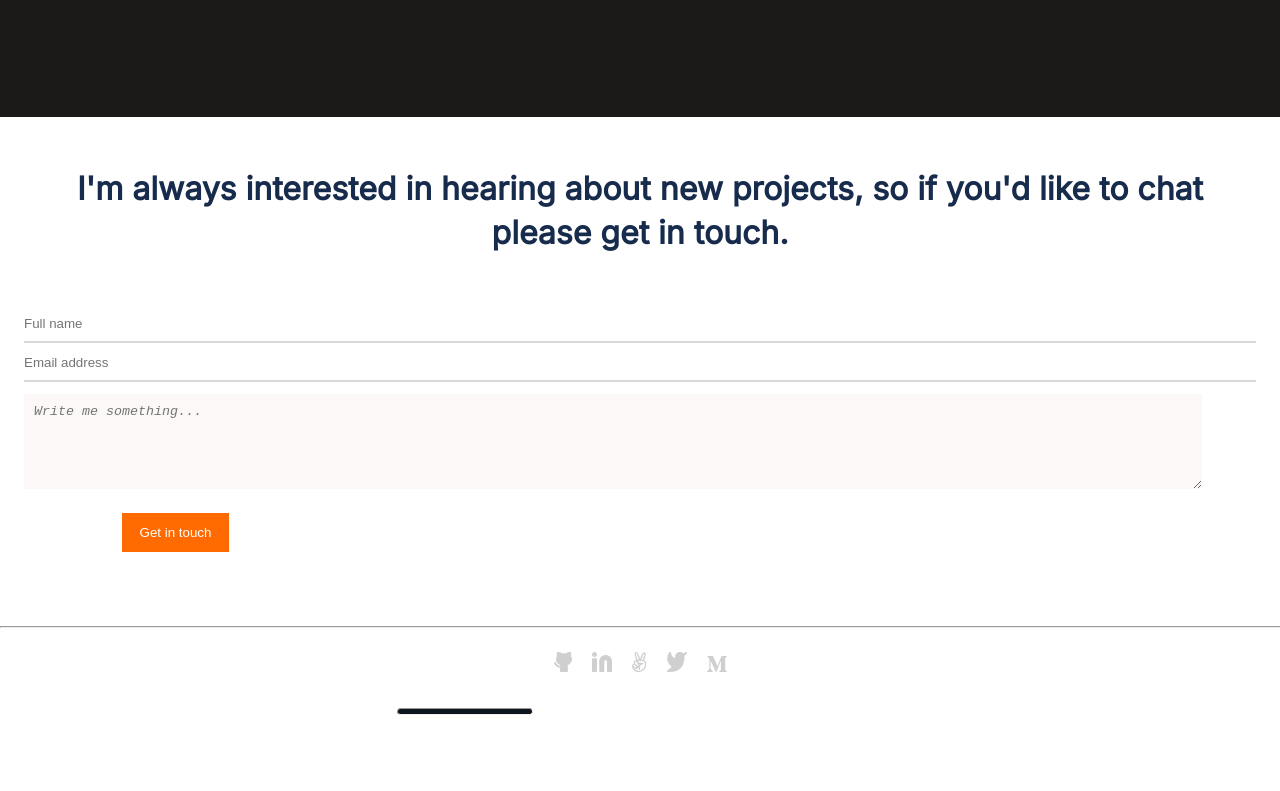
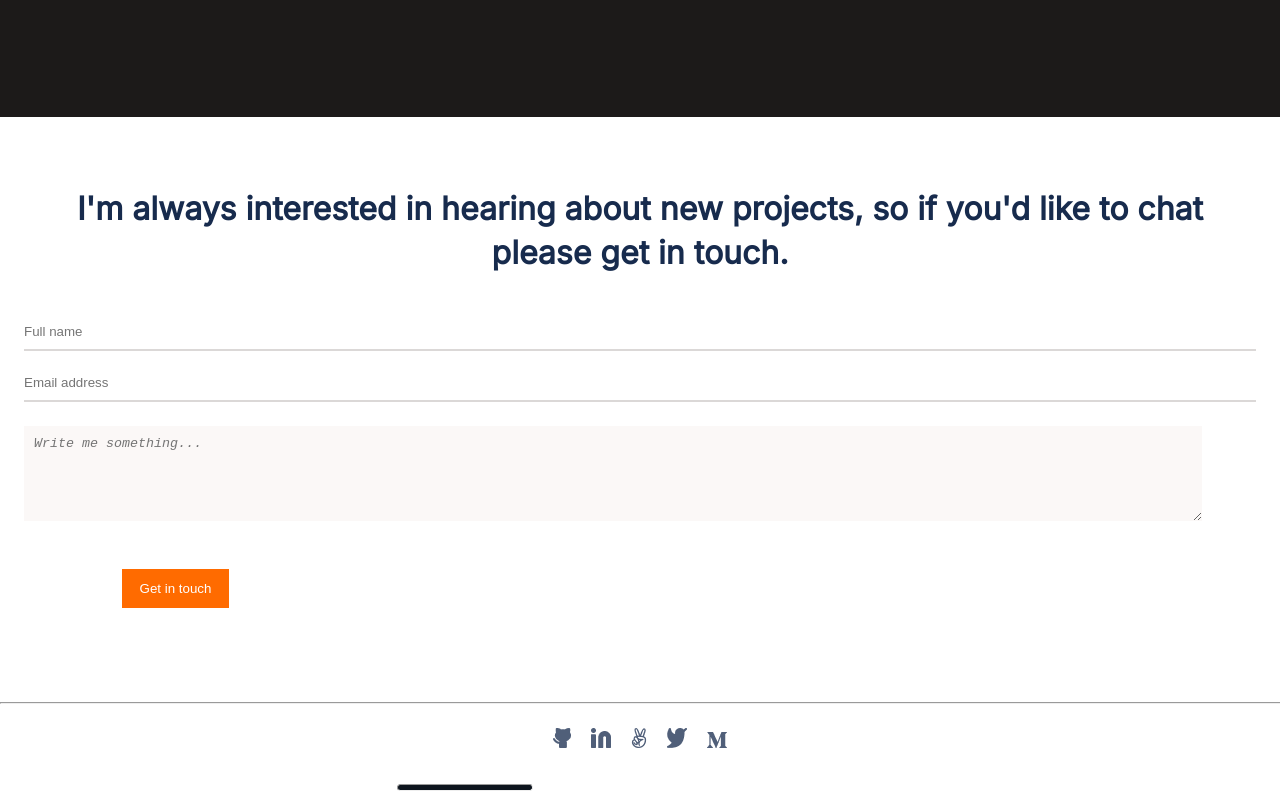
Before and after one commit to Obimbo07/Portfolio-2, a website: page index.html in a window 1280 px wide. Shown: the part 5331-6122 px from the top of the page. Before the commit the page ends 6046 px from the top, so only its background shows below. Drawn offline with Linux system fonts and the light colour scheme.

Commit message:
Updated project files and added footer link images.

```diff
--- a/index.html
+++ b/index.html
@@ -190,30 +190,30 @@
               <h2 class="feedback-text">
                   I'm always interested in hearing about new projects, so if you'd like to chat please get in touch.
               </h2>
-              <form action="https://formspree.io/your-email" method="POST">
+              <form action="https://formspree.io/f/xrgwgday" method="POST">
                   <input class="form-input" type="text" id="fullname" name="fullname" placeholder="Full name" maxlength="30" required>
                   <input class="form-input" type="email" id="email" name="email" placeholder="Email address" required>
                   <textarea id="message" name="message" rows="5" placeholder="Write me something..." maxlength="500" required></textarea>
-                  <input class="submit-btn" type="submit" value="Get in touch">
+                  <input class="submit-btn"  type="submit" value="Get in touch">
               </form>
             </div>
             <hr class="footer-break">
 
               <ul class="contact-links">
                 <li class="icons">
-                    <a href="https://github.com/Obimbo07" ><img src="img/github.svg" alt="GitHub" /></a>
+                    <a href="https://github.com/Obimbo07" ><img src="img/Vector.png" alt="GitHub" /></a>
                 </li>
                 <li class="icons">
-                    <a href="https://www.linkedin.com/in/austin-obimbo-9a613623a/"  ><img src="img/Linkedin icon.svg" alt="LinkedIn" /></a>
+                    <a href="https://www.linkedin.com/in/austin-obimbo-9a613623a/"  ><img src="img/Group.png" alt="LinkedIn" /></a>
                 </li>
                 <li class="icons">
-                    <a href=""><img src="img/angel list.svg" alt="angel" /></a>
+                    <a href=""><img src="img/Vector-4.png" alt="angel" /></a>
                 </li>
                 <li class="icons">
-                    <a href=""><img src="img/twitter.svg" alt="twitter" /></a>
+                    <a href=""><img src="img/Vector-5.png" alt="twitter" /></a>
                 </li>
                 <li class="icons">
-                    <a href=""><img src="img/medium.svg" alt="Medium" /></a>
+                    <a href=""><img src="img/Vector-6.png" alt="Medium" /></a>
                 </li>
               </ul>
               <hr class="Footer-line">
--- a/style.css
+++ b/style.css
@@ -379,7 +379,7 @@ header {
 }
 
 .feedback {
-  padding: 50px 24px;
+  padding: 70px 24px;
 }
 
 .feedback-text {
@@ -398,20 +398,19 @@ form {
   width: 100%;
   display: flex;
   flex-direction: column;
+  gap: 24px;
 }
 
 .form-input {
   width: 100%;
   padding-bottom: 10px;
   border-bottom-color: #dbd8d7;
-  margin-top: 12px;
   border-left: 0;
   border-right: 0;
   border-top: 0;
 }
 
 #message {
-  margin-top: 12px;
   border: none;
   width: 94%;
   background: #fbf8f7;
@@ -433,6 +432,7 @@ form {
   background-color: #ff6b00;
   color: #fff;
   width: 107px;
+  cursor: progress;
 }
 
 .contact-links {
```
Also changed, not shown: img/Group.png (added), img/Vector-4.png (added), img/Vector-5.png (added), img/Vector-6.png (added), img/Vector.png (added), 1 other file.
